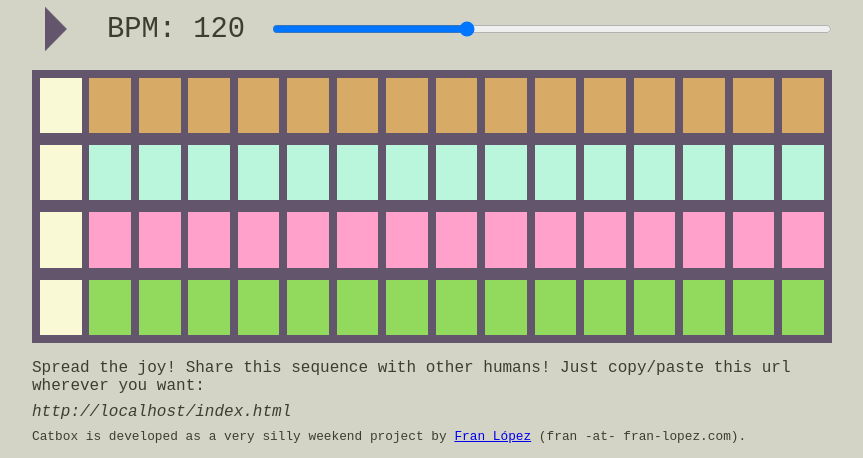
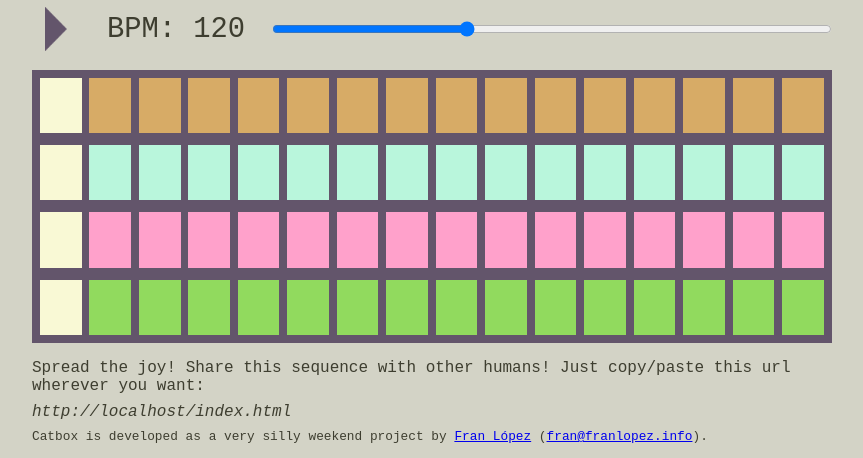
Before and after one commit to franlopez/catbox, a plain HTML site: page index.html in a window 1280 px wide. Shown: the part 441-899 px from the top of the page, without its empty margins (208-1071 px from the left). Drawn offline with nearby package versions, Linux system fonts and the light colour scheme; some packages are replaced by stand-ins of ours.

Commit message:
updated contact info

```diff
--- a/template.html
+++ b/template.html
@@ -32,5 +32,5 @@
 <div id="share">
     <p>Spread the joy! Share this sequence with other humans! Just copy/paste this url wherever you want:</p>
     <p><em>{{currentUrl}}</em></p>
-    <p id="info">Catbox is developed as a very silly weekend project by <a href="http://www.fran-lopez.com/" target="_blank">Fran López</a> (fran -at- fran-lopez.com).</p>
+    <p id="info">Catbox is developed as a very silly weekend project by <a href="http://www.franlopez.info/" target="_blank">Fran López</a> (<a href="mailto:fran@franlopez.info">fran@franlopez.info</a>).</p>
 </div>
```
Also changed, not shown: 1 other file.
